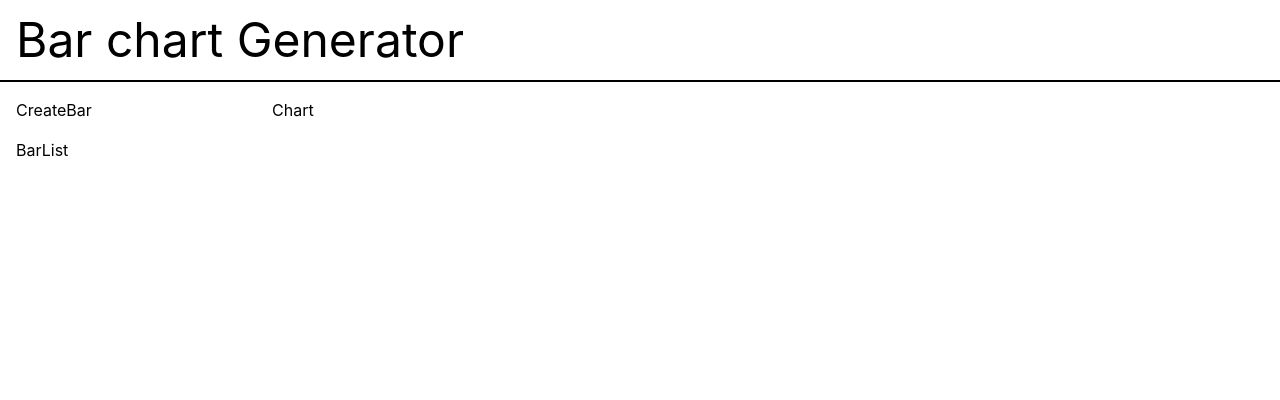
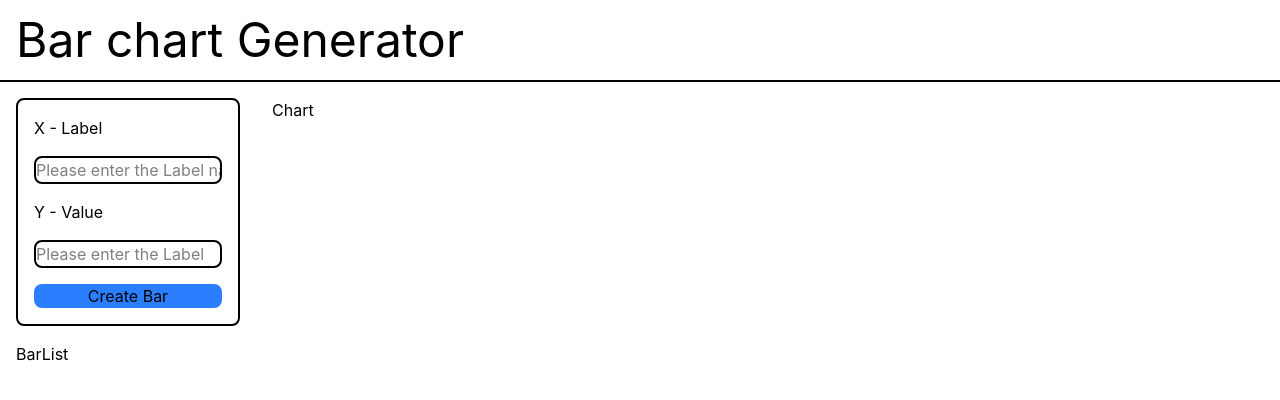
Before and after one commit to krutarth-pipaliya-simform/Practical-4-Bar-Chart-Generator, a React (Vite) app: page / in a window 1280 px wide. Shown: the top 400 px of the page. Built offline with nearby package versions, Linux system fonts and the light colour scheme.

Commit message:
feat: create context, handlers, createBar form component

```diff
--- a/src/components/ChartWrapper/ChartWrapper.tsx
+++ b/src/components/ChartWrapper/ChartWrapper.tsx
@@ -1,11 +1,14 @@
 import { SideBar } from "./Sidebar/SideBar";
 import { Chart } from "./Chart/Chart";
+import { ChartsProvider } from "./Context/ChartsProvider";
 
 export const ChartWrapper = () => {
     return (
         <div className="flex-1 flex">
-            <SideBar />
-            <Chart />
+            <ChartsProvider>
+                <SideBar />
+                <Chart />
+            </ChartsProvider>
         </div>
     );
 };
--- /dev/null
+++ b/src/components/ChartWrapper/Context/ChartsProvider.tsx
@@ -0,0 +1,30 @@
+import { useState, type ReactNode } from "react";
+
+import { BarContext } from "../hooks/useBarContext";
+import type { BarType } from "../types";
+import { setLocalBars } from "../../../utils/helpers/syncLocalstorage";
+
+interface BarProviderPropsType {
+    children: ReactNode;
+}
+
+export const ChartsProvider = ({ children }: BarProviderPropsType) => {
+    const data = useBarsCreater();
+    return <BarContext.Provider value={data}> {children}</BarContext.Provider>;
+};
+
+const useBarsCreater = () => {
+    const [bars, setBars] = useState<Array<BarType>>([]);
+    const createBar = (bar: BarType) => {
+        setBars((prevBars) => {
+            setLocalBars([...prevBars, bar]);
+            return [...prevBars, bar];
+        });
+    };
+
+    const deleteBar = (barId: string) => {
+        setBars((prevBars) => prevBars.filter(({ id }) => id !== barId));
+    };
+
+    return { bars, createBar, deleteBar };
+};
--- a/src/components/ChartWrapper/Sidebar/CreateBar.tsx
+++ b/src/components/ChartWrapper/Sidebar/CreateBar.tsx
@@ -1,6 +1,46 @@
+import { useState } from "react";
+import { useBarContext } from "../hooks/useBarContext";
 
 export const CreateBar = () => {
-  return (
-    <div>CreateBar</div>
-  )
-}
+    const [xLabel, setXLabel] = useState("");
+    const [yValue, setYValue] = useState("");
+    const { createBar } = useBarContext();
+
+    return (
+        <form
+            onSubmit={(e) => {
+                e.preventDefault();
+                createBar({
+                    id: crypto.randomUUID(),
+                    xLabel,
+                    yValue: +yValue,
+                });
+            }}
+            className="flex flex-col gap-4 border-2 p-4 rounded-lg"
+        >
+            <label htmlFor="xLabel">X - Label</label>
+            <input
+                required
+                id="xLabel"
+                type="text"
+                placeholder="Please enter the Label name"
+                value={xLabel}
+                onChange={(e) => setXLabel(e.target.value)}
+                className="border-2 rounded-lg"
+            />
+            <label htmlFor="yValue">Y - Value</label>
+            <input
+                required
+                id="yValue"
+                type="number"
+                placeholder="Please enter the Label value"
+                value={yValue}
+                onChange={(e) => setYValue(e.target.value)}
+                className="border-2 rounded-lg"
+            />
+            <button type="submit" className="bg-blue-500 rounded-lg">
+                Create Bar
+            </button>
+        </form>
+    );
+};
--- /dev/null
+++ b/src/components/ChartWrapper/hooks/useBarContext.ts
@@ -0,0 +1,18 @@
+import { createContext, useContext } from "react";
+import type { BarType } from "../types";
+
+export const BarContext = createContext<BarContextType>(null);
+
+export const useBarContext = () => {
+    const data = useContext(BarContext);
+    if (!data) {
+        throw new Error("Please Wrap the component in the provider");
+    }
+    return data;
+};
+
+interface BarContextType {
+    bars: Array<BarType>;
+    createBar: (bar:BarType) => void;
+    deleteBar: (barId:string) => void;
+}
--- /dev/null
+++ b/src/components/ChartWrapper/types.ts
@@ -0,0 +1,5 @@
+export interface BarType {
+    id: string;
+    xLabel: string;
+    yValue: number;
+}
--- /dev/null
+++ b/src/utils/helpers/syncLocalstorage.ts
@@ -0,0 +1,14 @@
+import type { BarType } from "../../components/ChartWrapper/types";
+
+export const getLocalBars = () => {
+    let localBars = JSON.parse(localStorage.getItem("bars"));
+    if (!(localBars instanceof Array)) {
+        localStorage.setItem("bars", "[]");
+        localBars = [];
+    }
+    return localBars;
+};
+
+export const setLocalBars = (bars: Array<BarType>) => {
+    localStorage.setItem("bars", JSON.stringify(bars));
+};
```
